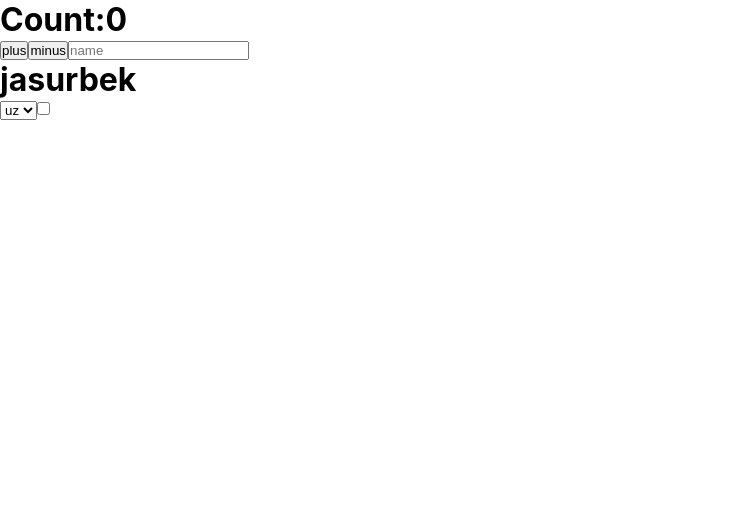
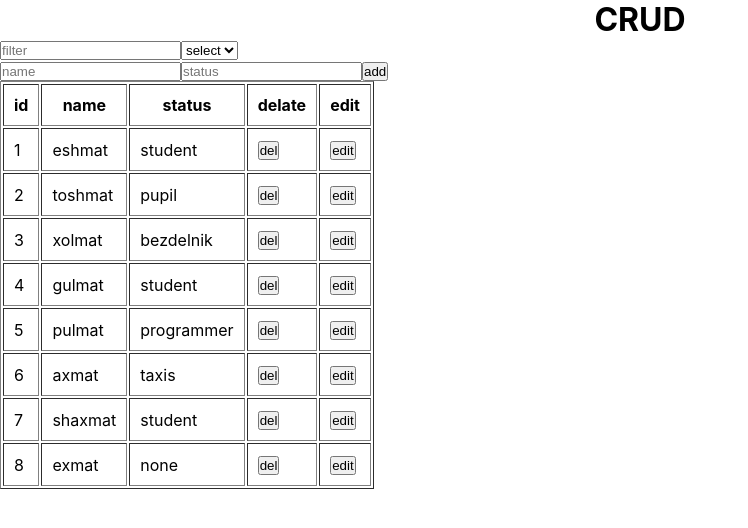
Before and after one commit to Jasurdev1604/react-course, a React (Create React App) app: page / in a window 1280 px wide. Shown: the top 528 px of the page, without its empty margins (0-748 px from the left). Built offline with nearby package versions, Linux system fonts and the light colour scheme.

Commit message:
function call , multi stste change , CRUD

```diff
--- a/src/Root/Root.jsx
+++ b/src/Root/Root.jsx
@@ -1,14 +1,16 @@
 import React from 'react'
 // import Lesson1 from '../lesson1'
 // import Lesson2 from '../lesson2'
-import Lesson3 from '../lesson3'
+// import Lesson3 from '../lesson3'
+import Lesson4 from '../lesson4'
 
 const Root = () => {
   return (
     <>
     {/* <Lesson1/> */}
     {/* <Lesson2/> */}
-    <Lesson3/>
+    {/* <Lesson3/> */}
+    <Lesson4/>
     </>
   )
 }
--- /dev/null
+++ b/src/lesson4/Crud.jsx
@@ -0,0 +1,113 @@
+import React, { Component } from 'react'
+import {users} from './mock';
+
+export default class Crud extends Component {
+    constructor(props){
+        super(props)
+        this.state = {
+            data:users,
+            name:'',
+            status:'',
+            selected:null,
+        }
+    }
+  render() {
+
+    const onDelate = (id) => {
+        let res = this.state.data.filter(v => v.id !== id)
+        this.setState({data:res})
+    }
+
+    const onFilter = ({target:{value}}) => {
+        let res = users.filter(({name}) => name.includes(value))
+        this.setState({data:res})
+    }
+
+    const onSelected = ({target:{value}}) => {
+        let res = users.filter(({id}) => id === Number(value))
+        this.setState({data:res})
+    }
+
+    const onAdd = () => {
+        let res = [...this.state.data , {id:this.state.data.length + 1 , name:this.state.name , status:this.state.status}]
+        this.setState({data:res})
+    }
+
+    const change = ({target:{value , placeholder}}) => {
+        this.setState({[placeholder] : value})
+    }
+
+    const onEdit = (selected) => {
+        this.setState({selected})
+    }
+
+
+    const changeSelected = ({target:{value , name}}) => {
+        this.setState({selected:{...this.state.selected , [name]:value}})
+    }
+
+    const save = (id) => {
+        let res = this.state.data.map((e) => {
+            return e.id === id ? this.state.selected : e
+        })
+        this.setState({data:res , selected:null})
+    }
+
+    return (
+      <>
+      <h1 style={{textAlign:'center'}}>CRUD</h1>
+      <input type="text" onChange={onFilter} placeholder='filter' />
+      <select onChange={onSelected}>
+        <option value="">select</option>
+        <option value="1">1</option>
+        <option value="2">2</option>
+        <option value="3">3</option>
+      </select>
+      <div>
+      <input type="text" placeholder='name' onChange={change}/>
+      <input type="text" placeholder='status' onChange={change}/>
+      <button onClick={onAdd}>add</button>
+      </div>
+      <table border={1}>
+        <tr>
+            <th style={{padding:'10px'}}>id</th>
+            <th style={{padding:'10px'}}>name</th>
+            <th style={{padding:'10px'}}>status</th>
+            <th style={{padding:'10px'}}>delate</th>
+            <th style={{padding:'10px'}}>edit</th>
+        </tr>
+        {
+            this.state.data.map(({id ,name , status}) => (
+                <tr key={id}>
+                    <td style={{padding:'10px'}}>{id}</td>
+                    <td style={{padding:'10px'}}>
+                    {
+                    id === this.state?.selected?.id ?
+                    <input onChange={changeSelected} name='name' type="text" defaultValue={this.state?.selected?.name} />:name
+                    }</td>
+                    <td style={{padding:'10px'}}>
+                    {
+                    id === this.state?.selected?.id ?
+                    <input onChange={changeSelected} name='status' type="text" defaultValue={this.state?.selected?.status} />:status
+                    }</td>
+                    <td style={{padding:'10px'}}>
+                        <button onClick={()=>onDelate(id)}>del</button>
+                    </td>
+                    <td style={{padding:'10px'}}>
+                        {
+                            id === this.state?.selected?.id ?
+                            <>
+                            <button onClick={() => save(id)}>save</button>
+                            <button onClick={() => this.setState({selected:null})}>cancle</button>
+                            </>:
+                            <button onClick={()=>onEdit({id ,name , status})}>edit</button>
+                        }
+                    </td>
+                </tr>
+            ))
+        }
+      </table>
+      </>
+    )
+  }
+}
--- /dev/null
+++ b/src/lesson4/State.jsx
@@ -0,0 +1,26 @@
+import React, { Component } from 'react'
+
+export default class State extends Component {
+    constructor(props){
+        super(props)
+        this.state = {
+            name:'jasurbek',
+            surname:'otelbayev'
+        }
+    }
+  render() {
+
+    const onChange = ({target:{value , name}}) => {
+        this.setState({[name]:value})
+    }
+
+    return (
+      <>
+      <h1>Name:{this.state.name}</h1>
+      <h1>Surname:{this.state.surname}</h1>
+      <input type="text" name='name' placeholder='name' onChange={onChange} />
+      <input type="text" name='surname' placeholder='surname' onChange={(e)=>onChange(e)} />
+      </>
+    )
+  }
+}
--- /dev/null
+++ b/src/lesson4/index.jsx
@@ -0,0 +1,14 @@
+import React, { Component } from 'react'
+import State from './State'
+import Crud from './Crud'
+
+export default class index extends Component {
+  render() {
+    return (
+      <>
+      {/* <State/> */}
+      <Crud/>
+      </>
+    )
+  }
+}
--- /dev/null
+++ b/src/lesson4/mock.js
@@ -0,0 +1,10 @@
+export const users = [
+    {id:1 , name:'eshmat' , status:'student'},
+    {id:2 , name:'toshmat' , status:'pupil'},
+    {id:3 , name:'xolmat' , status:'bezdelnik'},
+    {id:4 , name:'gulmat' , status:'student'},
+    {id:5 , name:'pulmat' , status:'programmer'},
+    {id:6 , name:'axmat' , status:'taxis'},
+    {id:7 , name:'shaxmat' , status:'student'},
+    {id:8 , name:'exmat' , status:'none'},
+]
```
Also changed, not shown: src/lesson4/reviw.js (added, +10 -0 lines).
